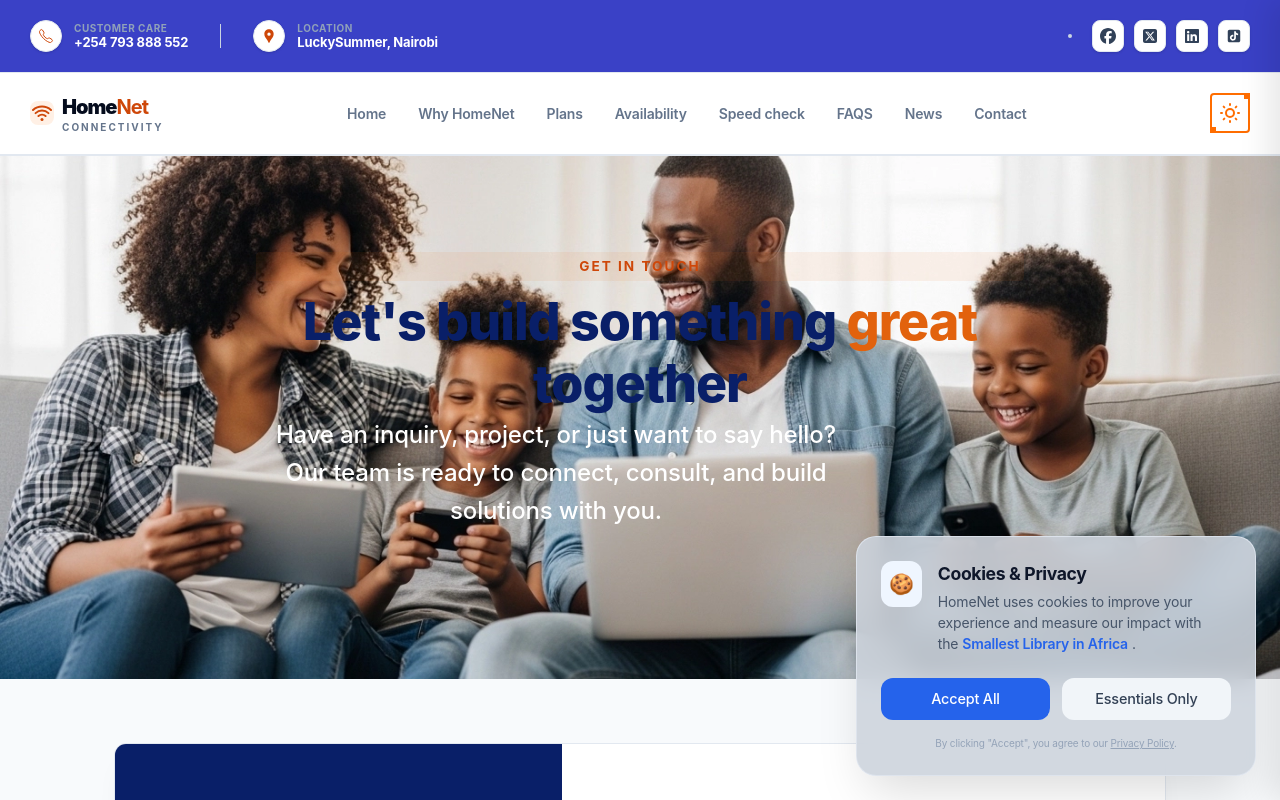
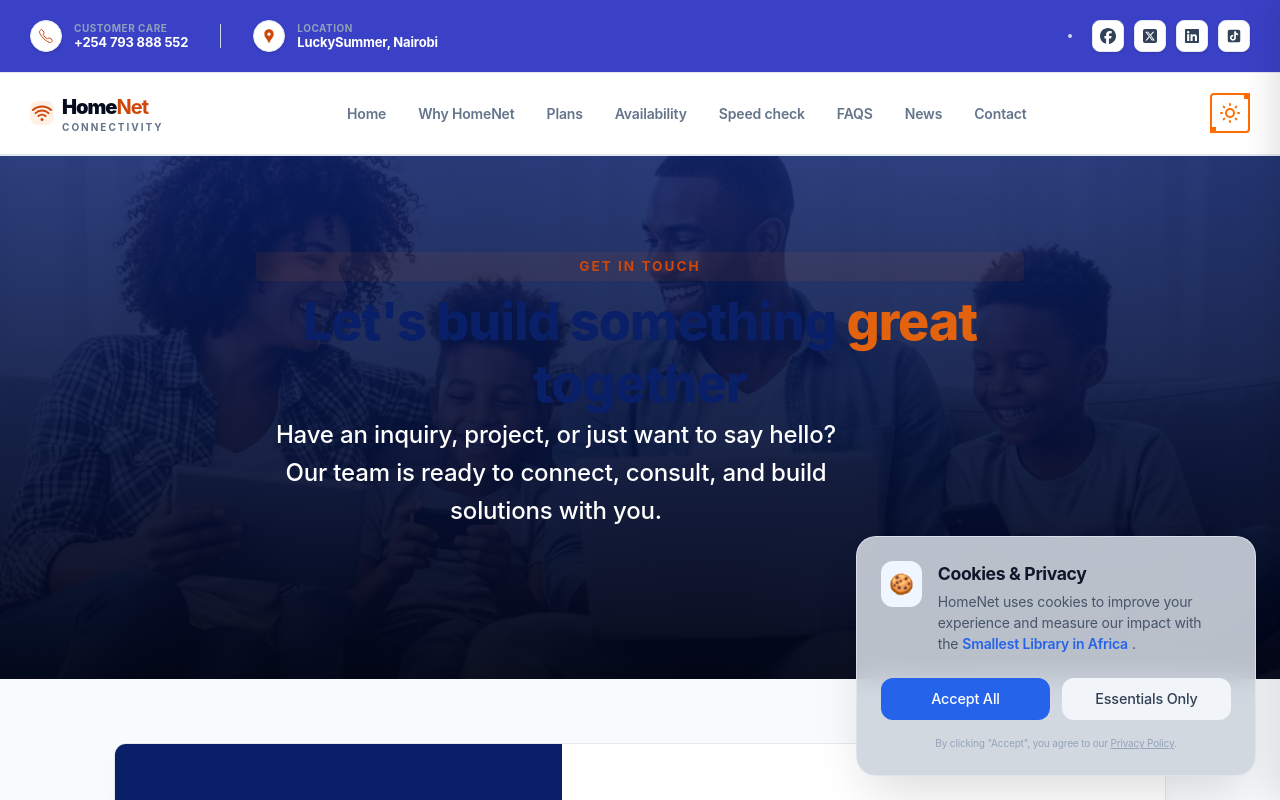
Before and after one commit to wainaina-mwangi/HomeNet, a React (Vite) app: page /Contact in a window 1280 px wide. Shown: the top 800 px of the page. Built offline with nearby package versions, Linux system fonts and the light colour scheme.

Commit message:
Replace background image with gradient and image

```diff
--- a/src/pages/Contact.css
+++ b/src/pages/Contact.css
@@ -15,7 +15,12 @@
 .contact-hero {
   background-color: #f8fafc;
   padding: 6rem 1.5rem 8rem;
-   background-image: url('../assets/IMAGE_4.webp');
+   background-image: linear-gradient(
+    to bottom,
+    rgba(9, 31, 104, 0.85), /* Your brand deep blue #091f68 at 85% opacity */
+    rgba(2, 6, 23, 0.95)    /* Fades into Slate 950 #020617 at 95% opacity at the bottom */
+  ),
+  url('../assets/IMAGE_4.webp');
   background-size: cover;
   background-position: center;
   background-repeat: no-repeat;
@@ -23,7 +28,7 @@
   /* Flexbox Centering */
   display: flex;
   flex-direction: column;
-  align-items: center;      /* Centers content horizontally */
+  align-items: center;
   justify-content: center;  /* Centers content vertically if height is specified */
   text-align: center;       /* Keeps text alignment centered */
 
```
